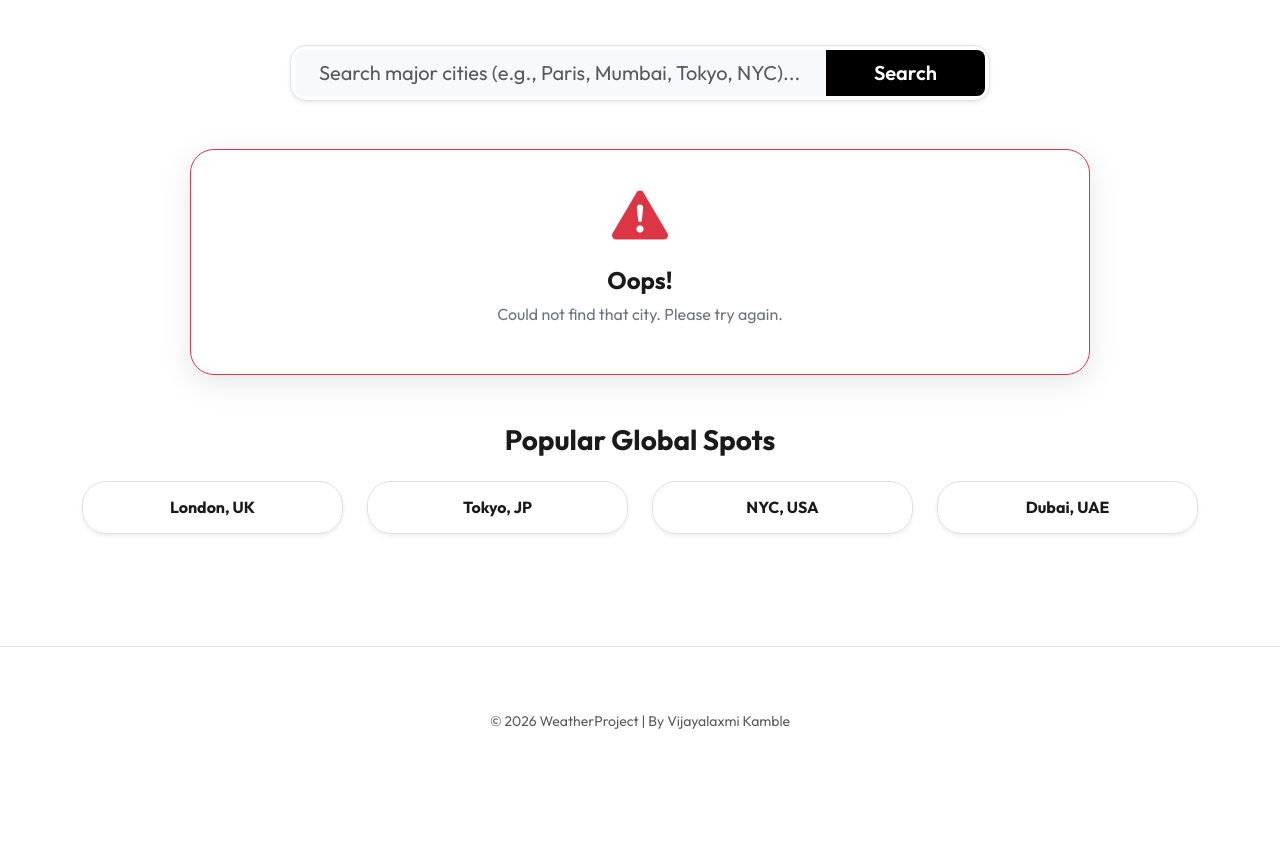
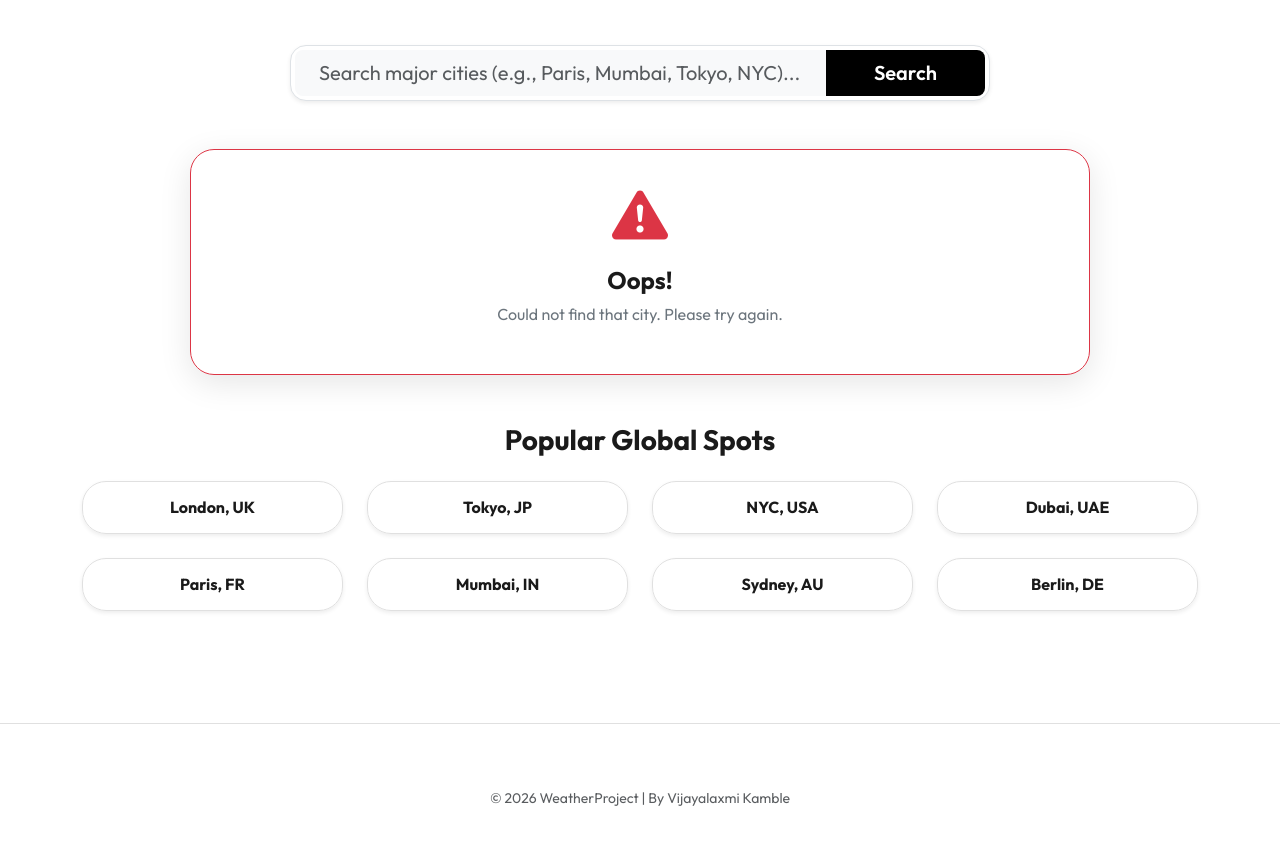
Before and after one commit to Vijayalaxmi45-ai/Weather-Project, a website: page weather.html in a window 1280 px wide. Shown: the part 252-1096 px from the top of the page. Before the commit the page ends 1048 px from the top, so only its background shows below. Drawn offline with nearby package versions, Linux system fonts and the light colour scheme; no server answers.

Commit message:
docs: finalize regional spots and UI polish

```diff
--- a/weather.html
+++ b/weather.html
@@ -72,6 +72,26 @@
                     <h6 class="mb-0 fw-bold">Dubai, UAE</h6>
                 </div>
             </div>
+            <div class="col-6 col-md-3">
+                <div class="glass-card shadow-sm p-3 cursor-pointer" onclick="fetchWeather('Paris')">
+                    <h6 class="mb-0 fw-bold">Paris, FR</h6>
+                </div>
+            </div>
+            <div class="col-6 col-md-3">
+                <div class="glass-card shadow-sm p-3 cursor-pointer" onclick="fetchWeather('Mumbai')">
+                    <h6 class="mb-0 fw-bold">Mumbai, IN</h6>
+                </div>
+            </div>
+            <div class="col-6 col-md-3">
+                <div class="glass-card shadow-sm p-3 cursor-pointer" onclick="fetchWeather('Sydney')">
+                    <h6 class="mb-0 fw-bold">Sydney, AU</h6>
+                </div>
+            </div>
+            <div class="col-6 col-md-3">
+                <div class="glass-card shadow-sm p-3 cursor-pointer" onclick="fetchWeather('Berlin')">
+                    <h6 class="mb-0 fw-bold">Berlin, DE</h6>
+                </div>
+            </div>
         </div>
     </main>
 
```
